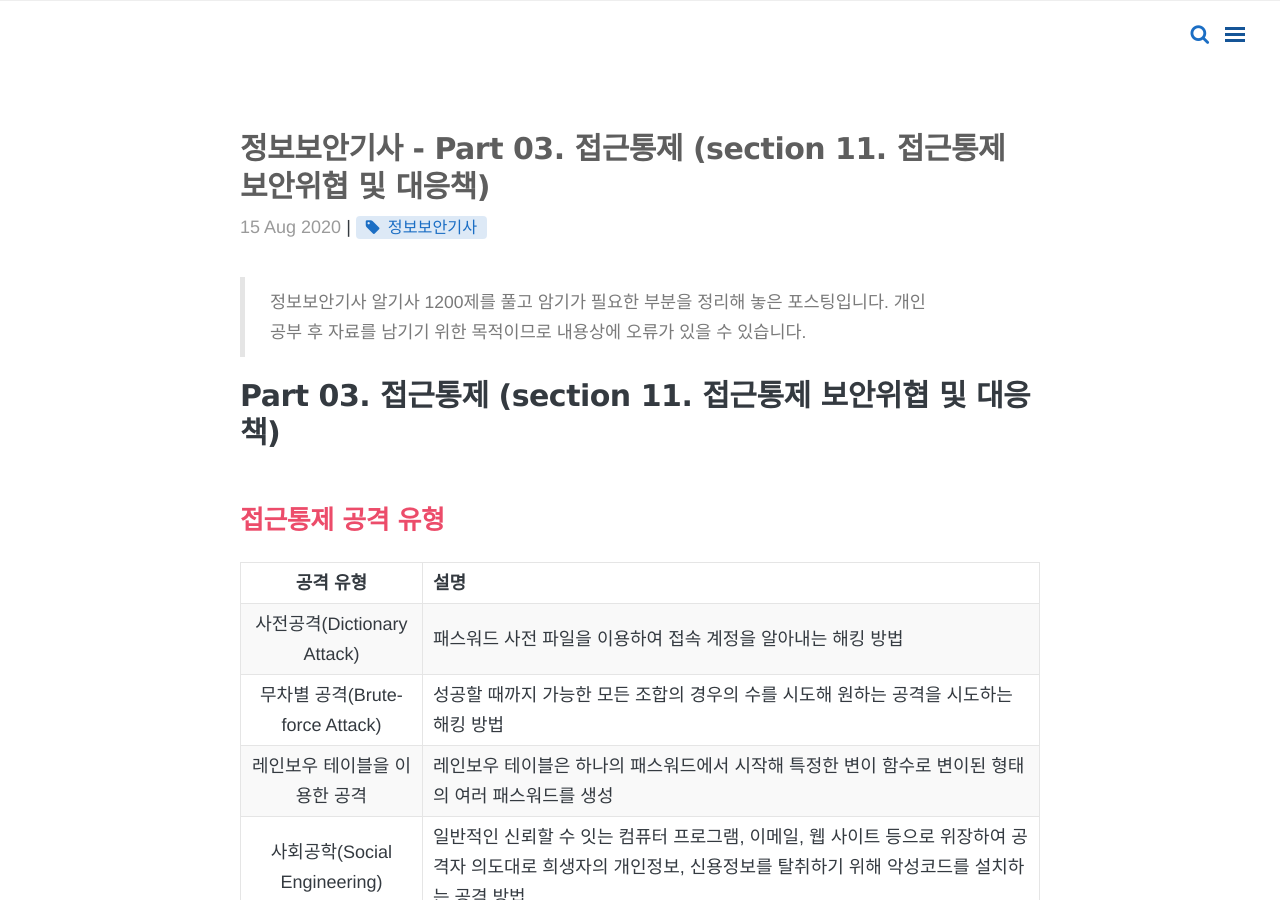
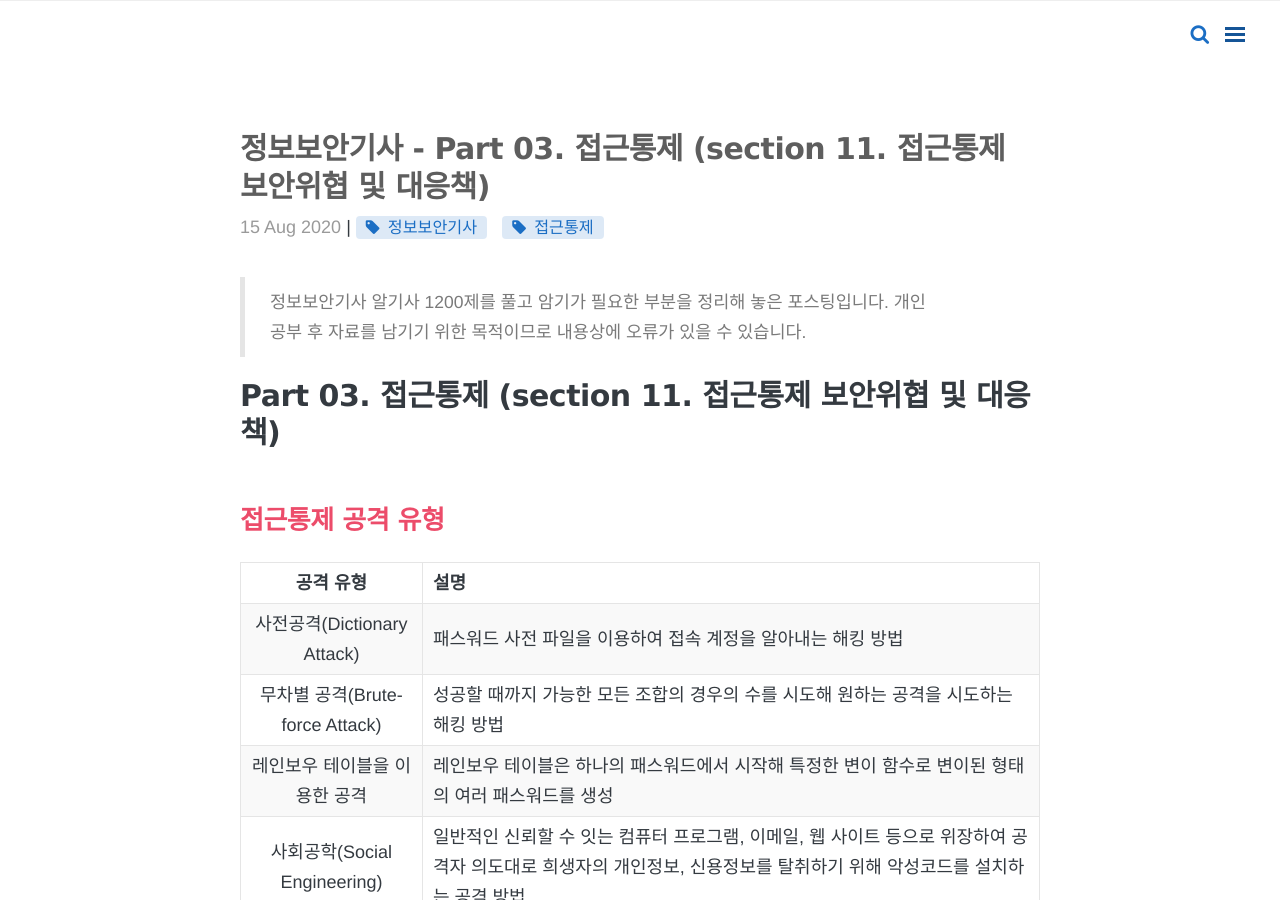
Before and after one commit to yeonsu1936/yeonsu1936.github.io, a Jekyll site: the page built from _posts/algisa/2020-08-15-Part3-section11.md, in a window 1280 px wide and 900 px high. Built offline with Jekyll 4.4.1, drawn with Linux system fonts in a browser that asks for light colours; nearby versions of some CDN libraries; comment, search, counter and statistics services are not loaded.

Commit message:
카테고리 수정

```diff
--- a/_posts/algisa/2020-08-15-Part3-section11.md
+++ b/_posts/algisa/2020-08-15-Part3-section11.md
@@ -2,7 +2,7 @@
 layout: post
 title: 정보보안기사 - Part 03. 접근통제 (section 11. 접근통제 보안위협 및 대응책)
 category: 정보보안기사
-tags: [정보보안기사]
+tags: [정보보안기사, 접근통제]
 comments: true
 ---
 > 정보보안기사 알기사 1200제를 풀고 암기가 필요한 부분을 정리해 놓은 포스팅입니다.
```
Also changed, not shown: _posts/algisa/2020-08-15-Part3-section10.md (+1 -1 lines).
